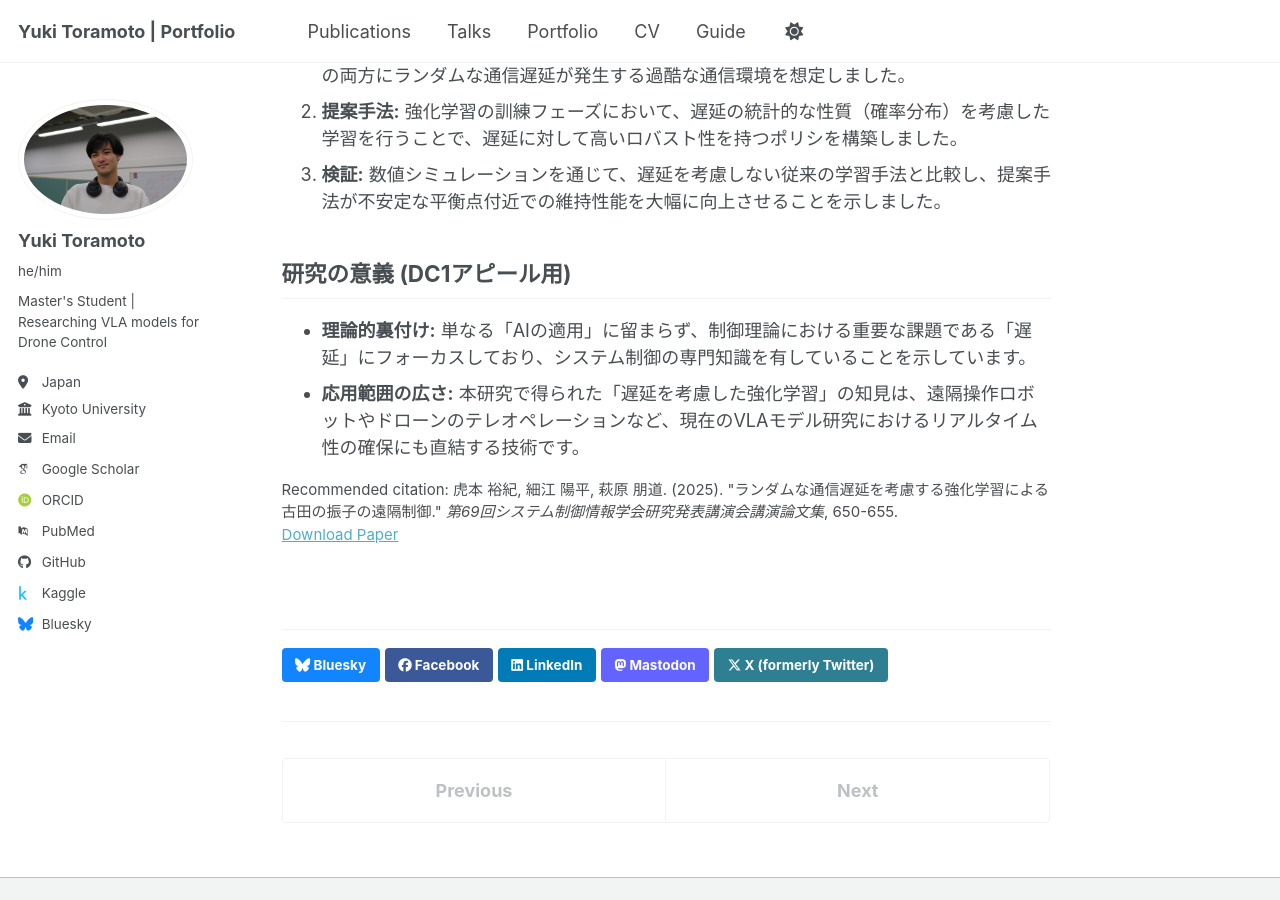
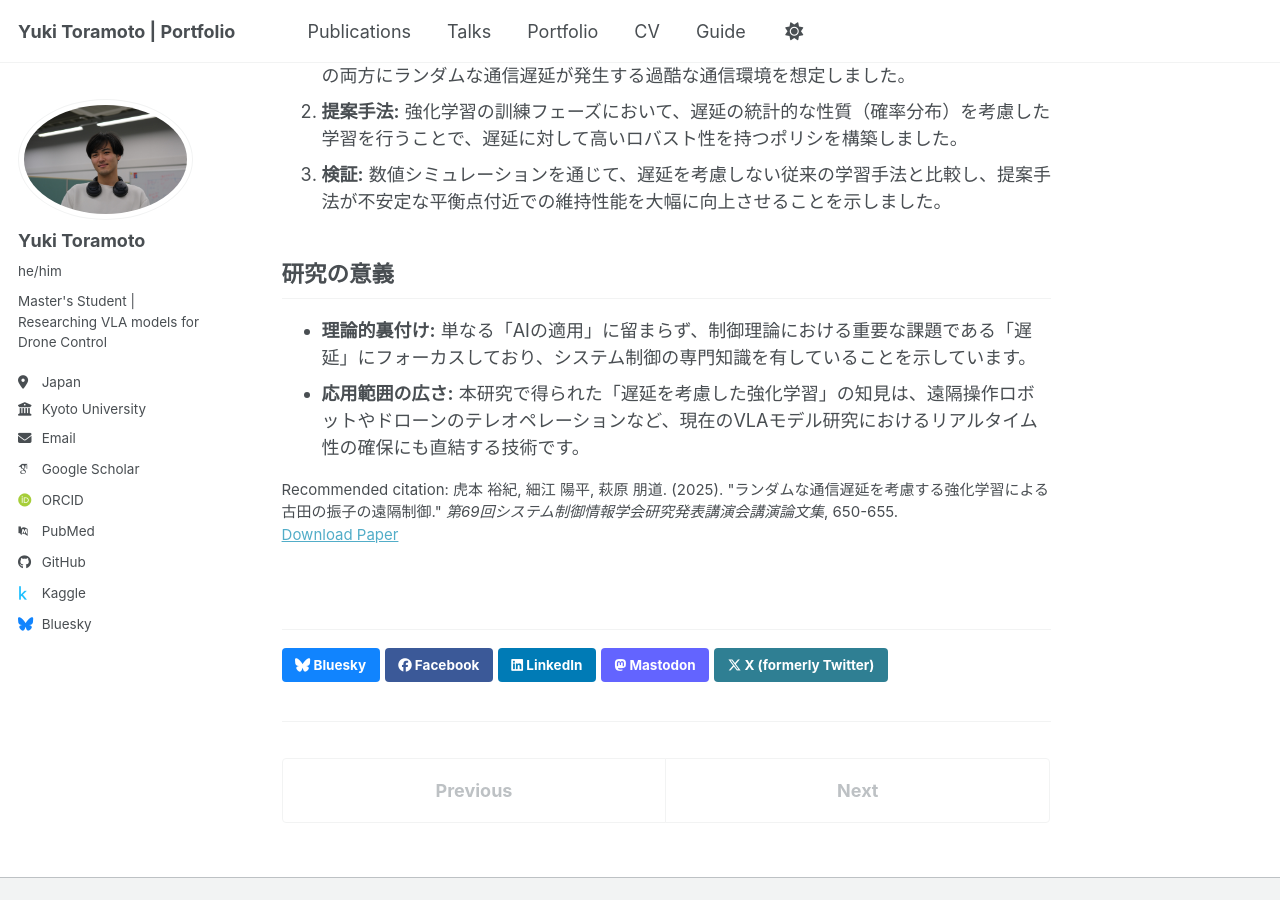
Before and after one commit to toramell/toramell.github.io, a Jekyll site: the page built from _publications/2009-10-01-paper-title-number-1.md, in a window 1280 px wide and 900 px high, scrolled down 389 px. Built offline with Jekyll 4.4.1, drawn with Linux system fonts in a browser that asks for light colours; some web fonts are replaced; a script bundle is joined from its source files by our own code; library files that are not in the unit come from our copies.

Commit message:
Update research significance section in publication

```diff
--- a/_publications/2009-10-01-paper-title-number-1.md
+++ b/_publications/2009-10-01-paper-title-number-1.md
@@ -17,6 +17,6 @@ citation: '虎本 裕紀, 細江 陽平, 萩原 朋道. (2025). &quot;ランダ
 2.  **提案手法:** 強化学習の訓練フェーズにおいて、遅延の統計的な性質（確率分布）を考慮した学習を行うことで、遅延に対して高いロバスト性を持つポリシを構築しました。
 3.  **検証:** 数値シミュレーションを通じて、遅延を考慮しない従来の学習手法と比較し、提案手法が不安定な平衡点付近での維持性能を大幅に向上させることを示しました。
 
-## 研究の意義 (DC1アピール用)
+## 研究の意義
 * **理論的裏付け:** 単なる「AIの適用」に留まらず、制御理論における重要な課題である「遅延」にフォーカスしており、システム制御の専門知識を有していることを示しています。
 * **応用範囲の広さ:** 本研究で得られた「遅延を考慮した強化学習」の知見は、遠隔操作ロボットやドローンのテレオペレーションなど、現在のVLAモデル研究におけるリアルタイム性の確保にも直結する技術です。
```
